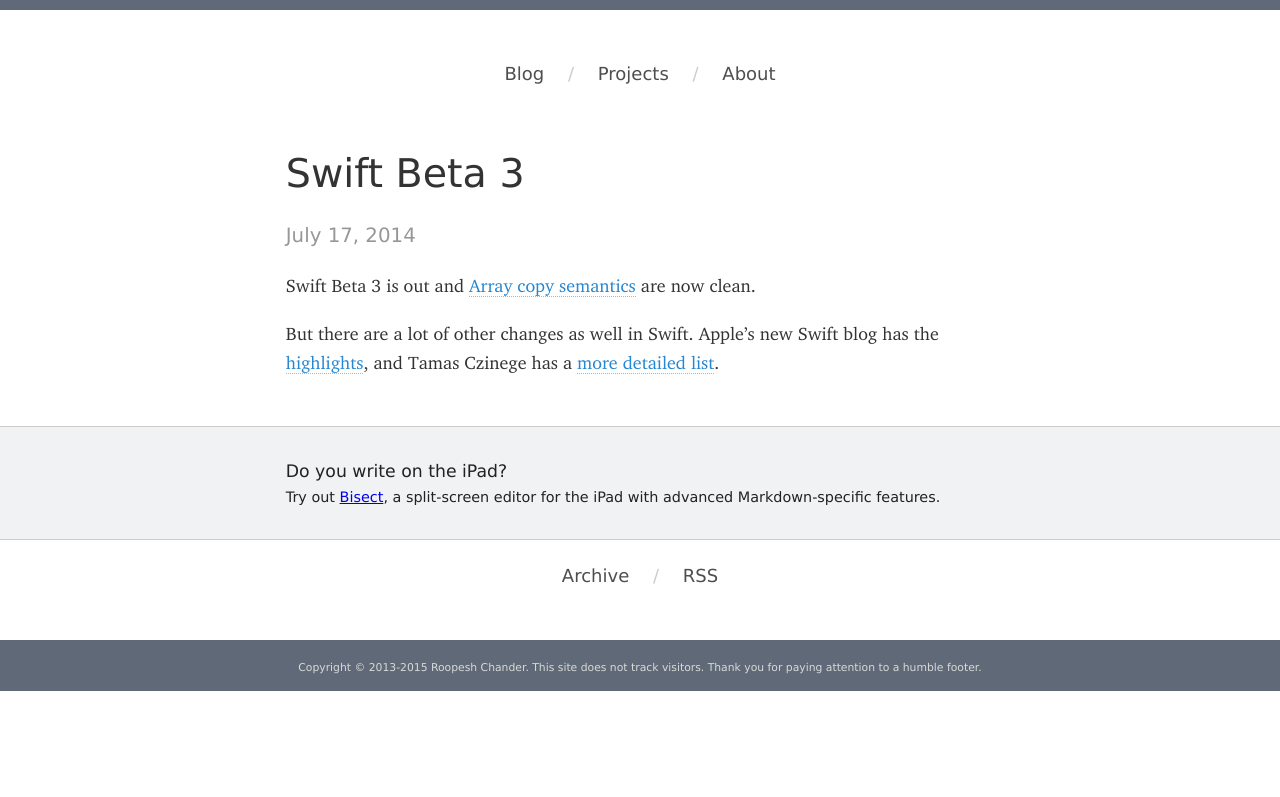
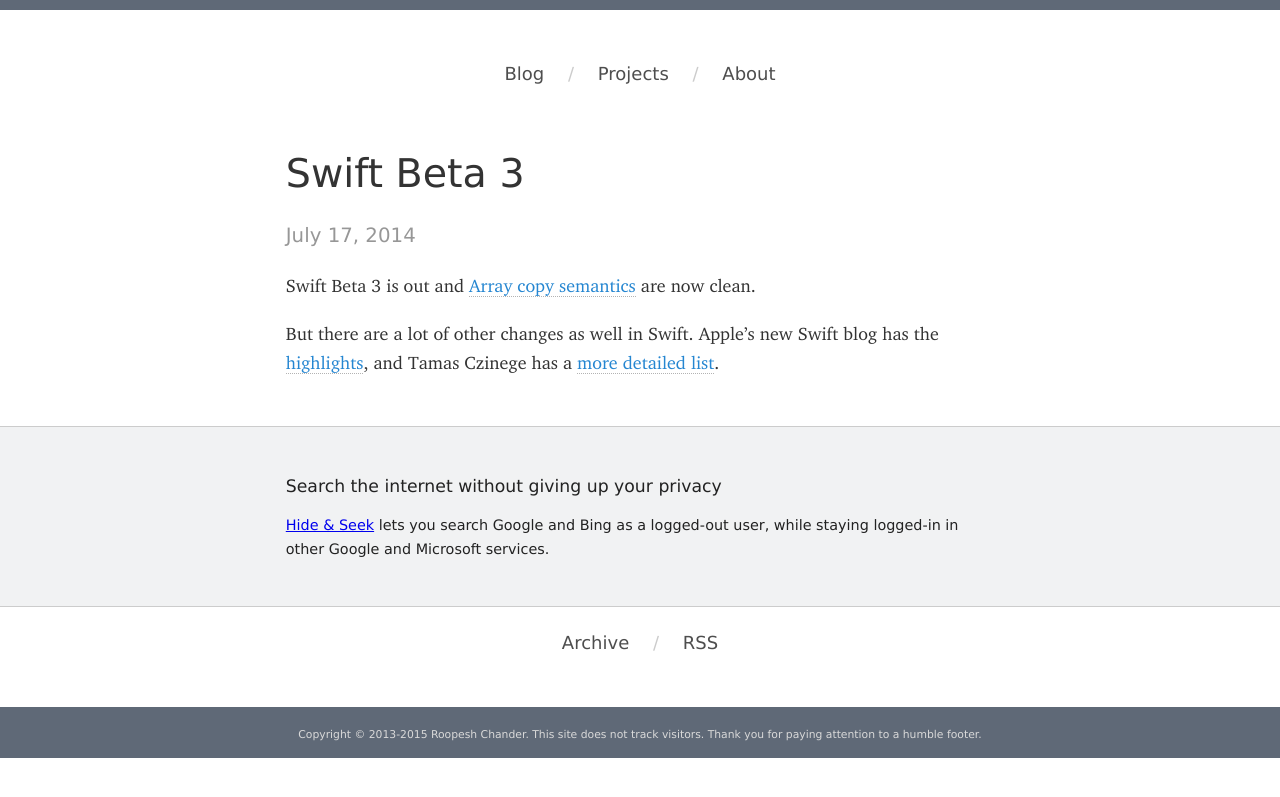
Before and after one commit to roop/roop.github.io, a Jekyll site: the page built from _posts/2014-07-17-swift-beta-3.md, in a window 1280 px wide. Shown: the top 797 px of the page. Built offline with Jekyll 4.4.1, drawn with Linux system fonts in a browser that asks for light colours; some web fonts are replaced.

Commit message:
Make shameless plug talk about Hide & Seek instead of Bisect

```diff
--- a/_includes/shameless-plug.html
+++ b/_includes/shameless-plug.html
@@ -2,9 +2,10 @@
   <div class="main-container">
     <div class="main wrapper clearfix">
       <div class="shameless-plug">
-      <big>Do you write on the iPad?</big><br/>
-      Try out <a href="http://bisectapp.com/">Bisect</a>, a split-screen editor for the iPad
-      with advanced Markdown-specific features.
+      <p><big>Search the internet without giving up your privacy</big><p/>
+      <a href="http://roopc.net/hideandseek/">Hide & Seek</a>
+      lets you search Google and Bing as a logged-out user, while staying logged-in in
+      other Google and Microsoft services.
       </div>
     </div>
   </div>
```
